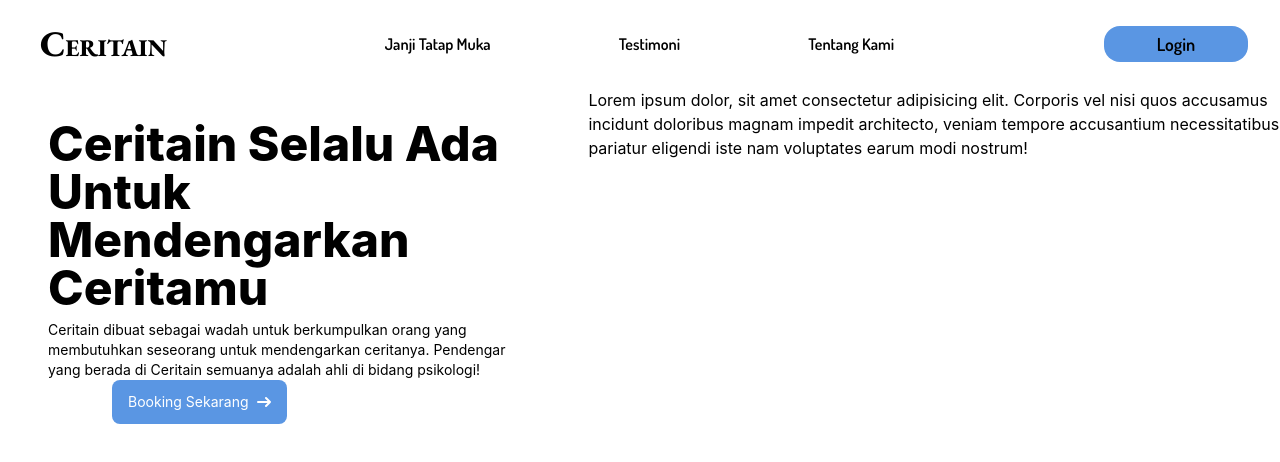
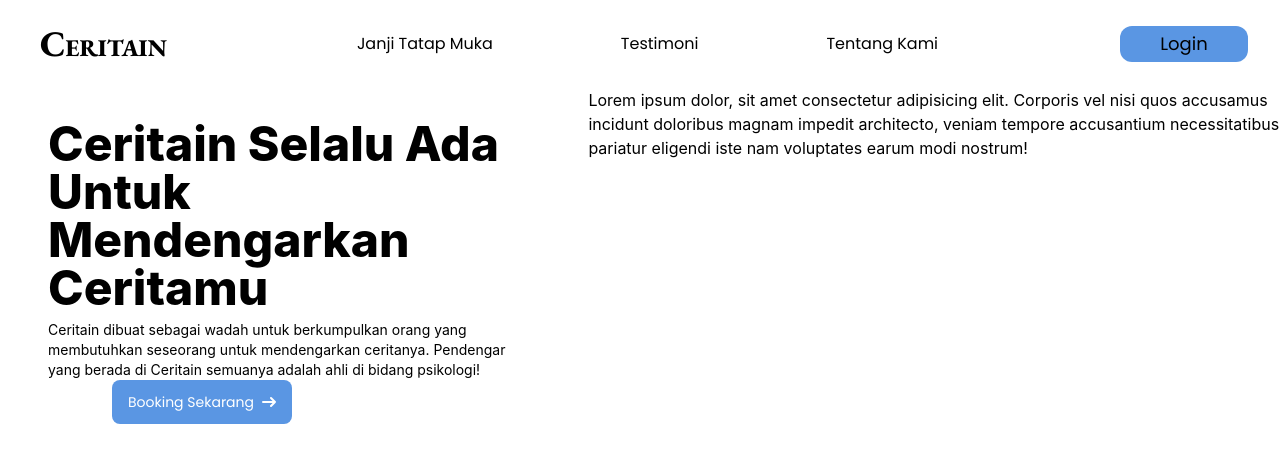
Before and after one commit to AhmadAzkia/ceritain, a React (Create React App) app: page / in a window 1280 px wide. Shown: the top 462 px of the page. Built offline with nearby package versions, Linux system fonts and the light colour scheme; a web font is replaced by a local one.

Commit message:
Change Font

```diff
--- a/src/components/Jumbotron.js
+++ b/src/components/Jumbotron.js
@@ -14,7 +14,7 @@ function Jumbotron() {
         </div>
 
         <div>
-          <a href="#" class="inline-flex justify-center items-center mx-5 py-3 px-4 text-xs text-center text-white rounded-lg bg-[#5A96E3] hover:bg-blue-800 md:mx-20 md:text-sm">
+          <a href="#" class="inline-flex justify-center items-center mx-5 py-3 px-4 text-xs text-center text-white rounded-lg bg-[#5A96E3] hover:bg-blue-800 md:mx-20 md:text-sm fontLoginn">
             Booking Sekarang
             <svg class="w-3.5 h-3.5 ml-2" aria-hidden="true" xmlns="http://www.w3.org/2000/svg" fill="none" viewBox="0 0 14 10">
               <path stroke="currentColor" stroke-linecap="round" stroke-linejoin="round" stroke-width="2" d="M1 5h12m0 0L9 1m4 4L9 9" />
--- a/src/components/Navbar.js
+++ b/src/components/Navbar.js
@@ -31,12 +31,12 @@ function Header() {
 
         <div className={`${isOpen ? 'block' : 'hidden'} md:flex flex-col md:flex-row justify-between w-full md:items-center border md:border-none mb-2 md:mb-0`}>
           <div className="flex flex-col md:flex-row mx-auto">
-            <a href="#" className="text-black block px-6 py-2 fontNavbar md:text-1xl md:px-16">Janji Tatap Muka</a>
-            <a href="#" className="text-black block px-6 py-2 fontNavbar md:text-1xl md:px-16">Testimoni</a>
-            <a href="#" className="text-black block px-6 py-2 fontNavbar md:text-1xl md:px-16">Tentang Kami</a>
+            <a href="#" className="text-black block px-6 py-2 fontLoginn md:text-1xl md:px-16">Janji Tatap Muka</a>
+            <a href="#" className="text-black block px-6 py-2 fontLoginn md:text-1xl md:px-16">Testimoni</a>
+            <a href="#" className="text-black block px-6 py-2 fontLoginn md:text-1xl md:px-16">Tentang Kami</a>
           </div>
           <div className="flex flex-col md:flex-row px-4 py-4">
-            <button className="bgWarna rounded-2xl w-36 md:h-9 md:w-36 fontNavbar text-lg hover:shadow-md mr-4" onClick={()=>navigate('/login')}>Login</button>
+            <button className="bgWarna  rounded-xl w-36 md:h-9 md:w-32 fontLoginn text-lg hover:shadow-md mr-4" onClick={()=>navigate('/login')}>Login</button>
           </div>
         </div>
       </div>
```
